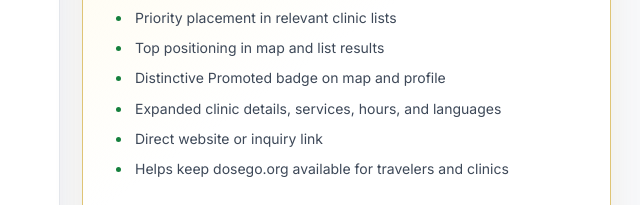
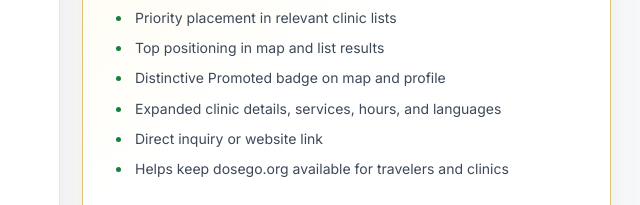
Before and after one commit to ChompIVBen/dosego, a plain HTML site: page clinics/index.html in a window 1280 px wide. Shown: the part 940-1145 px from the top of the page, 569-1209 px from the left. Drawn offline with Linux system fonts and the light colour scheme.

Commit message:
small text

```diff
--- a/clinics/index.html
+++ b/clinics/index.html
@@ -118,7 +118,7 @@
             <li>Top positioning in map and list results</li>
             <li>Distinctive Promoted badge on map and profile</li>
             <li>Expanded clinic details, services, hours, and languages</li>
-            <li>Direct website or inquiry link</li>
+            <li>Direct inquiry or website link</li>
             <li>Helps keep dosego.org available for travelers and clinics</li>
           </ul>
           <div class="price">Installment-based <small>Transparent monthly fee</small></div>
```
